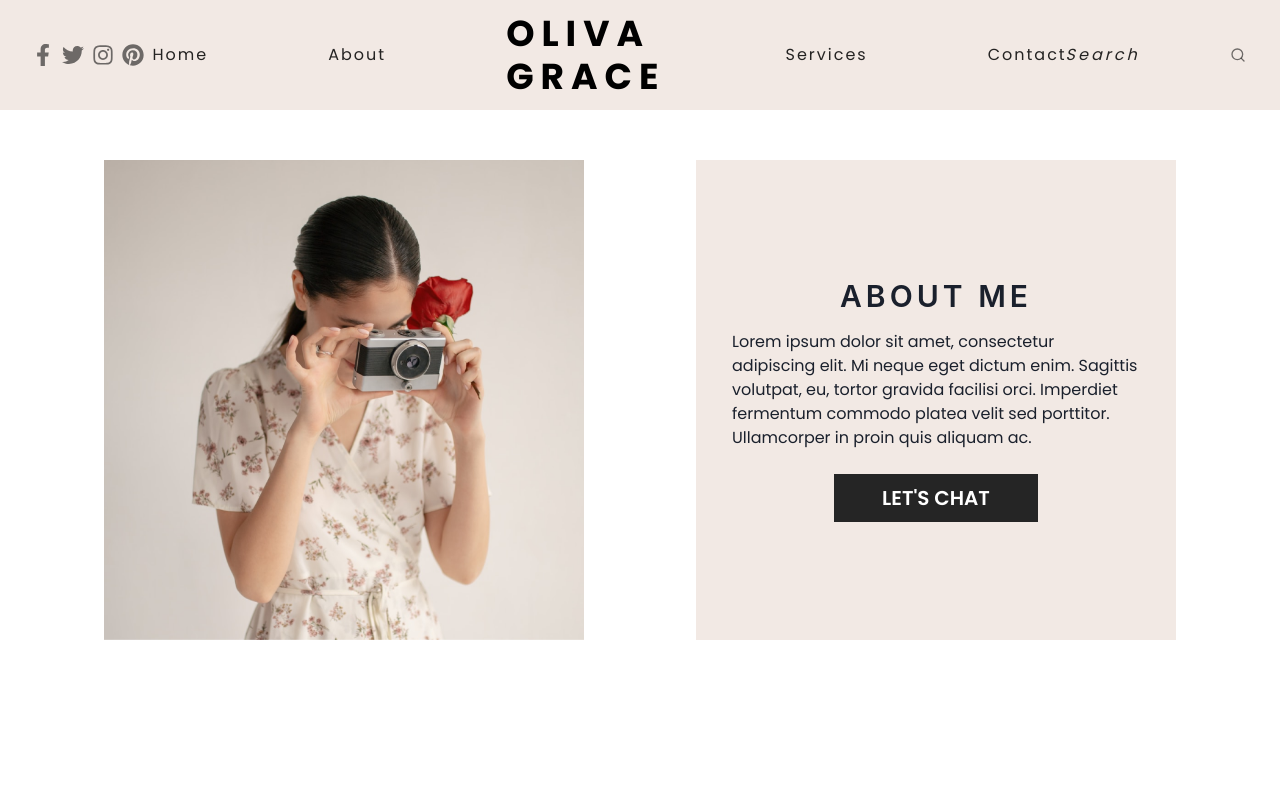
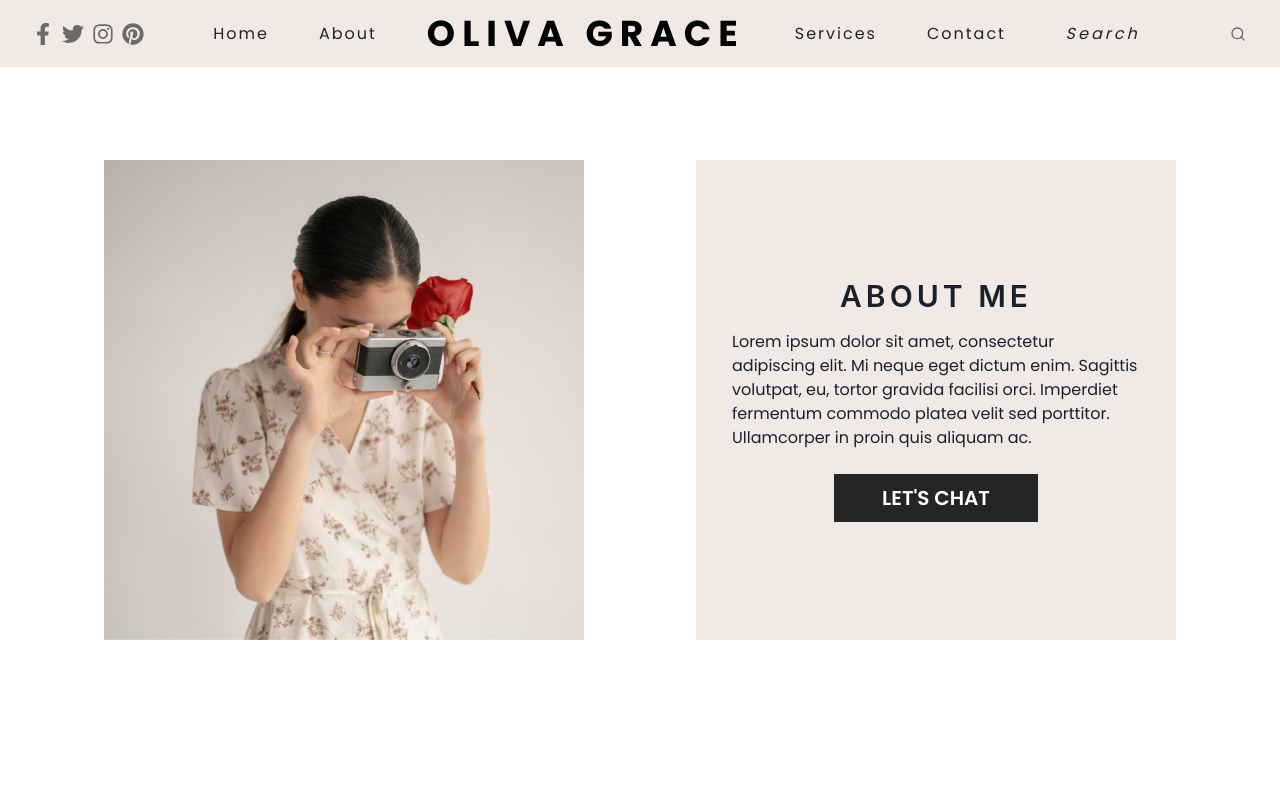
Before and after one commit to afiatamanna06/oliva-grace, a Next.js app: page / in a window 1280 px wide. Shown: the top 800 px of the page. Built offline with nearby package versions, Linux system fonts and the light colour scheme.

Commit message:
Add: Update navigation bar paddings

```diff
--- a/components/navigation/NavigationBar.js
+++ b/components/navigation/NavigationBar.js
@@ -30,7 +30,7 @@ function NavigationBar() {
             <Flex w={["10%"]} display={["none", "none", "none", "flex", "flex"]}>
                 <SocialSites color="rgba(0, 0, 0, .55)" />
             </Flex>
-            <Flex gap={[5, 5, 5, 50, 120]} color="rgba(0, 0, 0, .85)" direction={["column", "column", "column", "row", "row"]}  display={[responsiveDisplay, responsiveDisplay, responsiveDisplay, "flex", "flex"]} py={["4", "4", "4", "0", "0"]} alignItems={["start", "start", "start", "center", "center"]} justify={["start", "start", "start", "center", "center"]} w={["75%"]}>
+            <Flex gap={[5, 5, 5, 30, 50, 120]} color="rgba(0, 0, 0, .85)" direction={["column", "column", "column", "row", "row"]}  display={[responsiveDisplay, responsiveDisplay, responsiveDisplay, "flex", "flex"]} py={["4", "4", "4", "0", "0"]} alignItems={["start", "start", "start", "center", "center"]} justify={["start", "start", "start", "center", "center"]} w={["75%"]}>
                 {navigationLinks.slice(0, 2).map(({name, path}) => (
                     <Link key={name} href={path} passHref>
                         <ChakraLink>{name}</ChakraLink>
```
